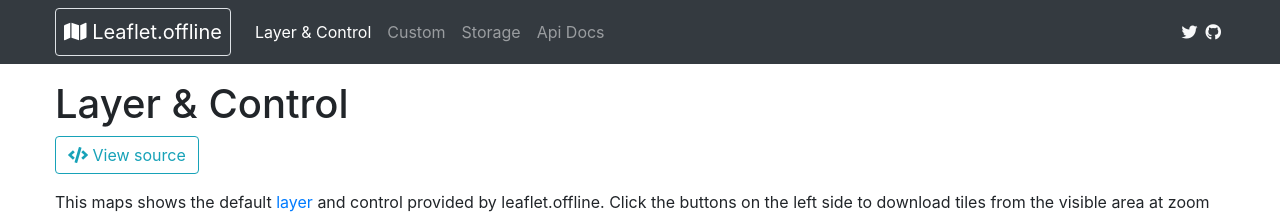
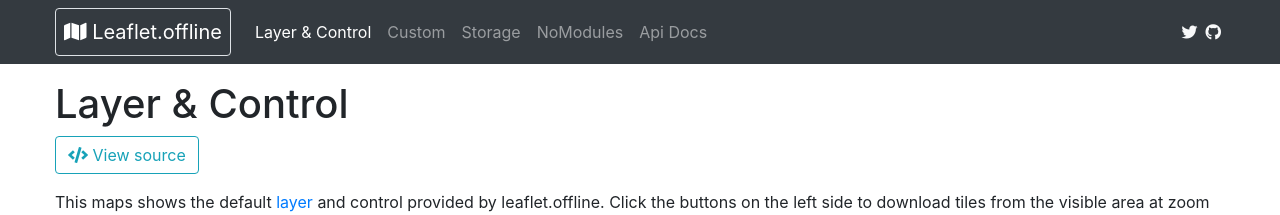
Before and after one commit to allartk/leaflet.offline, a Jekyll site: the page built from docs/index.html, in a window 1280 px wide. Shown: the top 215 px of the page. Built offline with Jekyll 4.4.1, drawn with Linux system fonts in a browser that asks for light colours; nearby versions of some CDN libraries.

Commit message:
Add nomodules page to nav

```diff
--- a/docs/_includes/navbar.html
+++ b/docs/_includes/navbar.html
@@ -19,6 +19,9 @@
                 <li class="nav-item {% if page.url == '/list.html' %}active{% endif %}">
                     <a class="nav-link" href="list.html">Storage</a>
                 </li>
+                <li class="nav-item {% if page.url == '/iife.html' %}active{% endif %}">
+                    <a class="nav-link" href="iife.html">NoModules</a>
+                </li>
                 <li class="nav-item">
                     <a class="nav-link"
                         href="https://github.com/allartk/leaflet.offline/blob/develop/docs/typedoc/modules.md"
```
